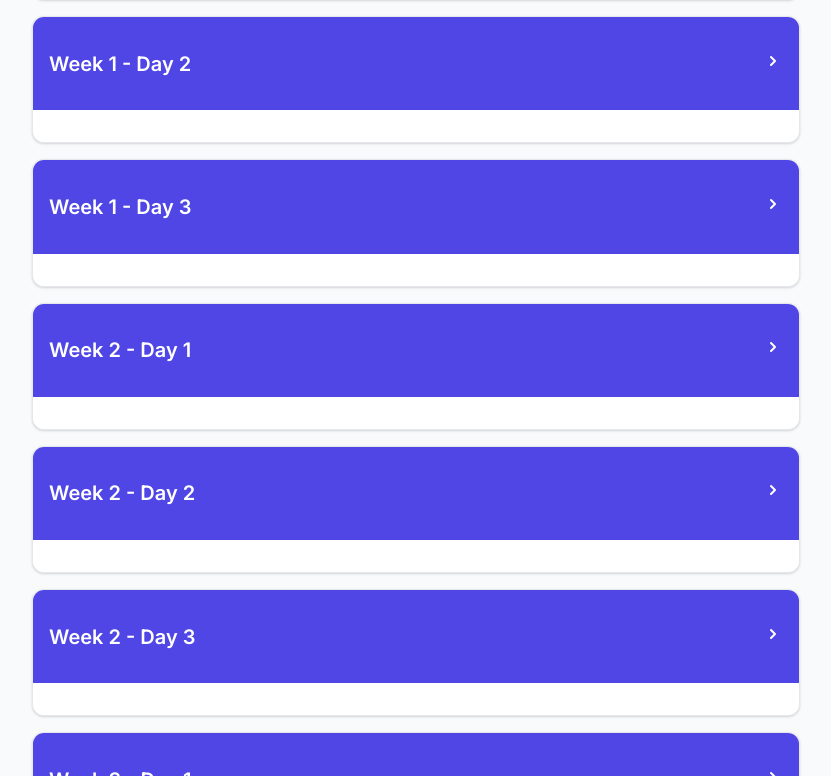
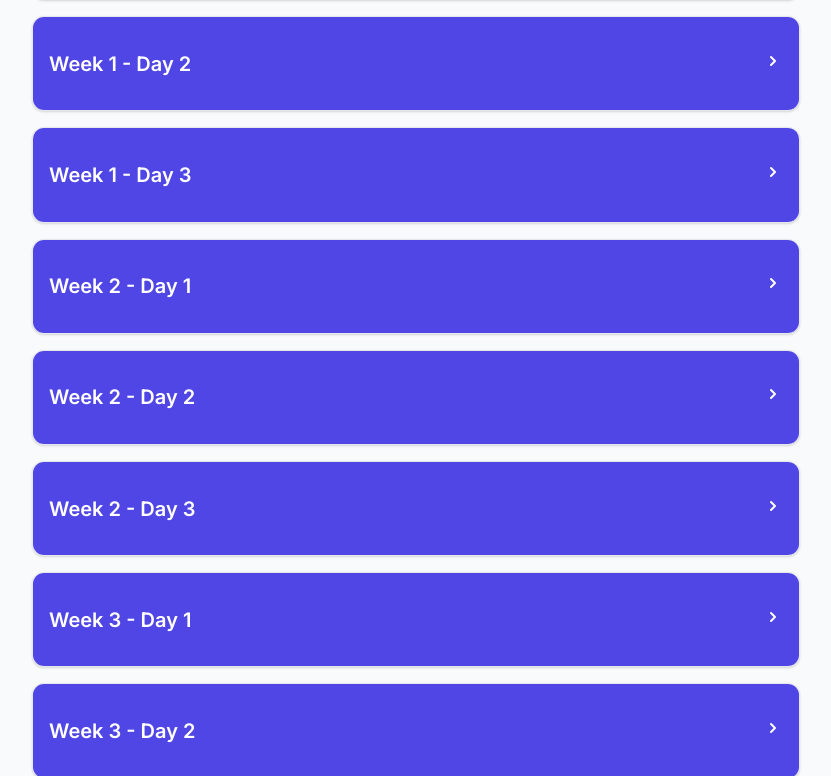
Before and after one commit to andybochmann/workout-tracker, a React (Vite) app: page / in a window 1280 px wide. Shown: the part 884-1660 px from the top of the page, without its empty margins (224-1055 px from the left). Built offline with nearby package versions, Linux system fonts and the light colour scheme.

Commit message:
Refactor GuideModal and WeeklyWorkout components for improved layout and styling

```diff
--- a/src/components/GuideModal.jsx
+++ b/src/components/GuideModal.jsx
@@ -25,12 +25,14 @@ const GuideModal = ({ showGuide, setShowGuide, workoutPlanData }) => {
       }
     });
   });
-
   return (
-    <div className="fixed inset-0 bg-black bg-opacity-75 flex items-center justify-center p-4 z-50 animate-fadeIn">
+    <div
+      className="fixed inset-0 bg-black bg-opacity-75 flex items-start justify-center p-4 z-50 animate-fadeIn"
+      style={{ paddingTop: "2rem" }}
+    >
       <div
         className="bg-white rounded-xl shadow-lg p-6 max-w-xl w-full"
-        style={{ maxHeight: "90vh" }}
+        style={{ maxHeight: "calc(100vh - 4rem)" }}
       >
         <h2 className="text-xl font-bold mb-4 text-indigo-600 flex items-center">
           <svg
--- a/src/components/WeeklyWorkout.jsx
+++ b/src/components/WeeklyWorkout.jsx
@@ -67,13 +67,13 @@ const WeeklyWorkout = ({
             />
           </svg>
         </div>
-      </div>
-
+      </div>{" "}
       <div
-        className={`accordion-content ${expandedWeeks[week] ? "open" : ""}`}
-      ></div>
-      <div className="p-4 space-y-2 bg-white">
-        {expandedWeeks[week] && renderExercises(week, exercises)}
+        className={`accordion-content ${
+          expandedWeeks[week] ? "open" : ""
+        } bg-white`}
+      >
+        <div className="p-4 space-y-2">{renderExercises(week, exercises)}</div>
       </div>
     </div>
   );
```
